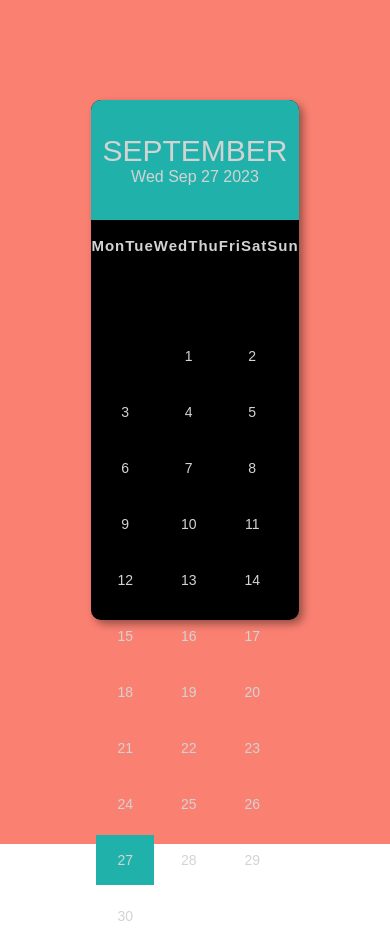
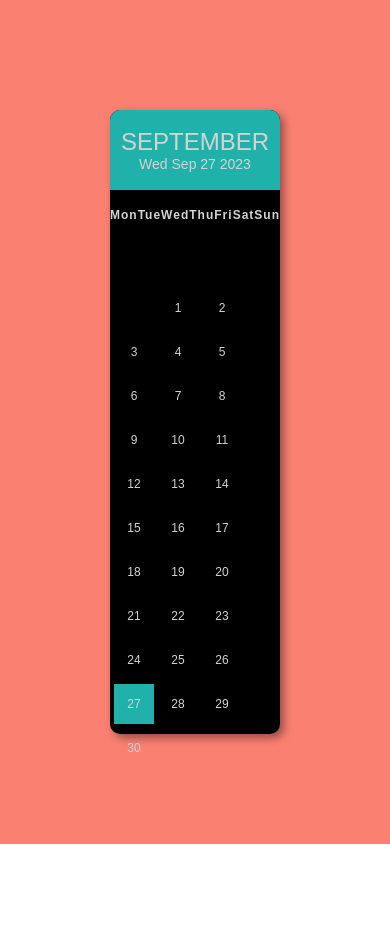
Before and after one commit to yuvrajsingadiya/calendar, a plain HTML site: page index.html in a window 390 px wide. After the commit the page ends 844 px from the top, so only its background shows below. Drawn offline with Linux system fonts and the light colour scheme.

Commit message:
feat: responsive styles added

```diff
--- a/style.css
+++ b/style.css
@@ -78,3 +78,34 @@ align-items: center;
 .today{
     background-color: lightseagreen;
 }
+
+ @media (max-width: 768px) {
+    .calander {
+        width: 100%;
+        height: auto;
+        margin: 10px;
+    }
+
+    .month {
+        height: 80px;
+    }
+
+    .month h1 {
+        font-size: 24px;
+    }
+
+    .month p {
+        font-size: 14px;
+    }
+
+    .WEEK div {
+        font-size: 12px;
+    }
+
+    .days div {
+        font-size: 12px;
+        width: 40px;
+        height: 40px;
+        margin: 2px;
+    }
+}
```
